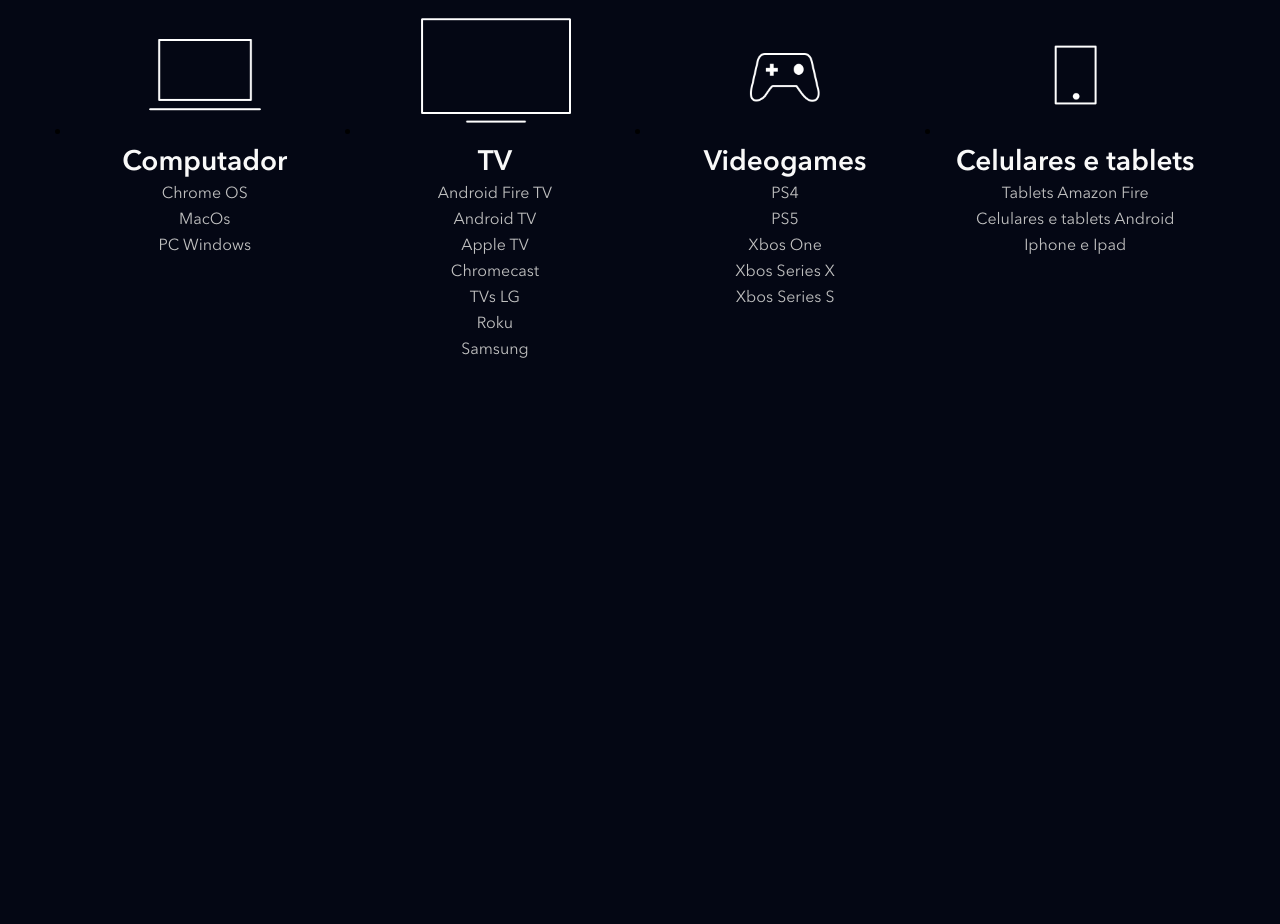
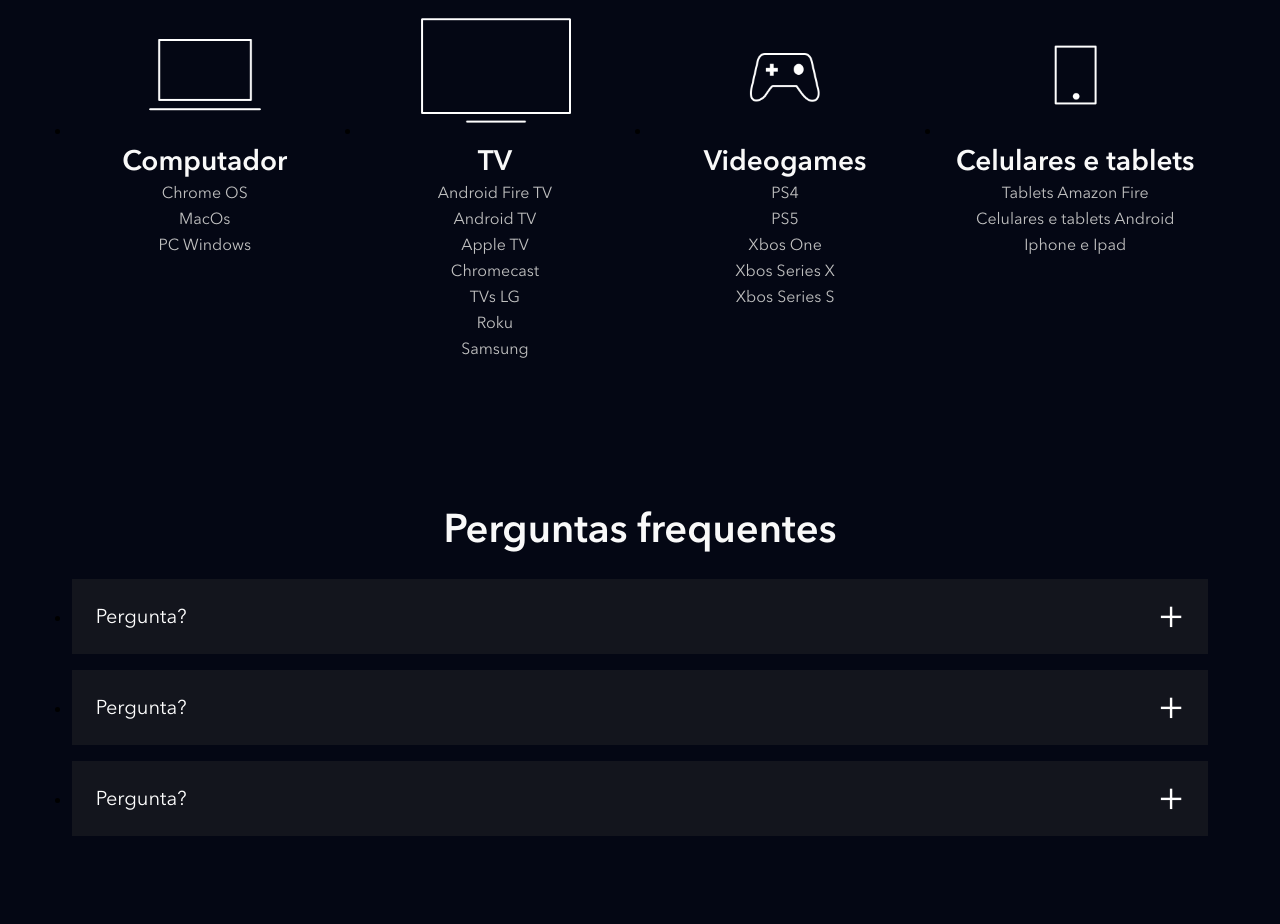
Before and after one commit to gabriel0725/Projeto04_clone_Disney, a website: page index.html in a window 1280 px wide. Shown: the part 3913-4837 px from the top of the page. Before the commit the page ends 4346 px from the top, so only its background shows below. Drawn offline with nearby package versions, Linux system fonts and the light colour scheme; files that its build step writes are made by us from their sources; files whose address does not match are found by name.

Commit message:
seção faq

```diff
--- a/index.html
+++ b/index.html
@@ -209,9 +209,35 @@
                 </ul>
             </li>
         </ul>
-
-
-
+    </section>
+    <section class="faq">
+        <h2 class="title">Perguntas frequentes</h2>
+        <ul class="faq__questions">
+            <li class="faq__questions__item">
+                <div class="faq__questions__item__question" data-faq-question>
+                    Pergunta?
+                </div>
+                <div class="faq__questions__item__answer text--big">
+                    Resposta da pergunta
+                </div>
+            </li>
+            <li class="faq__questions__item">
+                <div class="faq__questions__item__question" data-faq-question>
+                    Pergunta?
+                </div>
+                <div class="faq__questions__item__answer text--big">
+                    Resposta da pergunta
+                </div>
+            </li>
+            <li class="faq__questions__item">
+                <div class="faq__questions__item__question" data-faq-question>
+                    Pergunta?
+                </div>
+                <div class="faq__questions__item__answer text--big">
+                    Resposta da pergunta
+                </div>
+            </li>
+        </ul>
     </section>
     <script src="./src/main.js"></script>
 </body>
--- a/src/main.js
+++ b/src/main.js
@@ -1,5 +1,6 @@
 document.addEventListener('DOMContentLoaded', function() {
     const buttons = document.querySelectorAll('[data-tab-button]');
+    const questions = document.querySelectorAll('[data-faq-question]');
 
 
     for (let i = 0; i < buttons.length; i++) {
@@ -13,7 +14,18 @@
         })
     }
 
+    for (let i = 0; i < questions.length; i++) {
+        questions[i].addEventListener('click', abreOuFechaResposta);
+    }
+
 })
+
+function abreOuFechaResposta(elemento) {
+    const classe = 'faq__questions__item--is-open';
+    const elementoPai = elemento.target.parentNode;
+
+    elementoPai.classList.toggle(classe);
+}
 
 function removeBotaoAtivo() {
     const buttons = document.querySelectorAll('[data-tab-button]');
--- /dev/null
+++ b/src/styles/_faq.scss
@@ -0,0 +1,53 @@
+.faq {
+    padding: 5.6vw;
+
+    h2 {
+        text-align: center;
+        margin-bottom: 24px;
+    }
+
+    &__questions {
+        &__item {
+            background-color: #13151d;
+            margin-bottom: 16px;
+
+            &__question {
+                color: #fff;
+                font-size: 20px;
+                padding: 24px;
+                display: block;
+                cursor: pointer;
+                position: relative;
+
+                &::after {
+                    content: '+';
+                    position: absolute;
+                    top: 0;
+                    right: 24px;
+                    height: 100%;
+                    display: flex;
+                    align-items: center;
+                    font-size: 40px;
+                }
+            }
+
+            &__answer {
+                height: 0;
+                overflow: hidden;
+                padding: 0 24px;
+                transition: heigth, .5s ease;
+            }
+
+            &--is-open {
+                .faq__questions__item__question::after {
+                    content: '-';
+                }
+                .faq__questions__item__answer {
+                    height: auto;
+                    padding-bottom: 24px;
+                    transition: heigth, .5s ease;
+                }
+            }
+        }
+    }
+}
--- a/src/styles/main.scss
+++ b/src/styles/main.scss
@@ -3,6 +3,7 @@
 @use 'shows';
 @use 'plans';
 @use 'available-devices';
+@use 'faq';
 
 
 @font-face {
```
